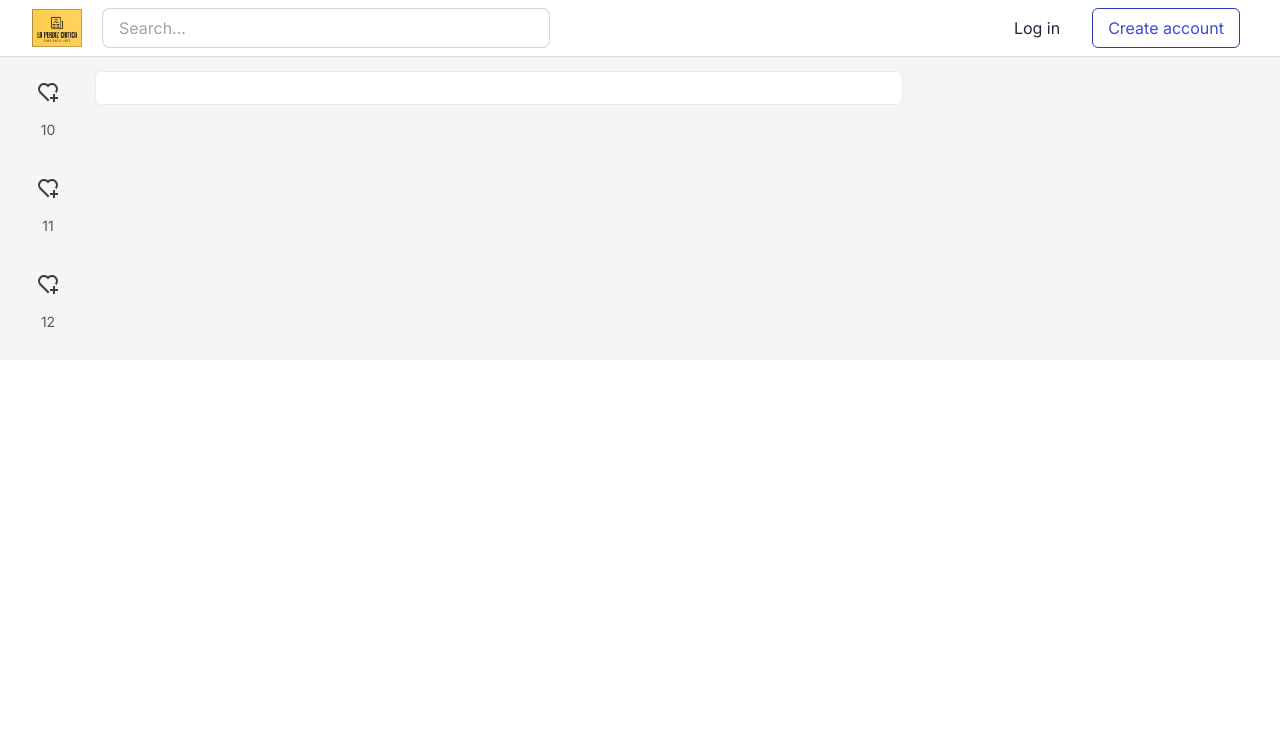
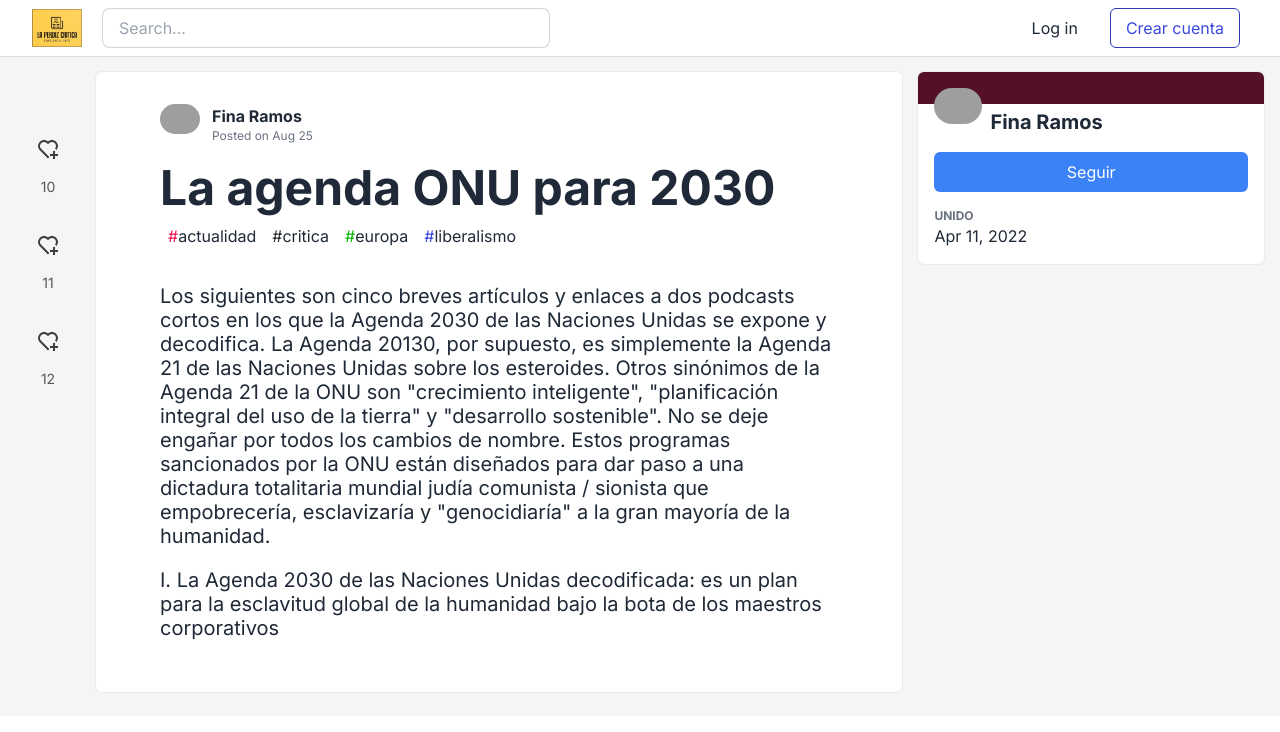
Before and after one commit to Eneko96/laperdizcritica, a Next.js app: page /article in a window 1280 px wide. Shown: the top 732 px of the page. Built offline with nearby package versions, Linux system fonts and the light colour scheme; grey boxes are pictures that could not be loaded.

Commit message:
wip: finish scafolding for article

```diff
--- a/next.config.js
+++ b/next.config.js
@@ -1,8 +1,16 @@
 /** @type {import('next').NextConfig} */
 const nextConfig = {
   images: {
-      domains: ['picsum.photos']
-      }
-}
+    domains: ["picsum.photos"],
+    remotePatterns: [
+      {
+        protocol: "https",
+        hostname: "res.cloudinary.com",
+        port: "",
+        pathname: "/practicaldev/**",
+      },
+    ],
+  },
+};
 
-module.exports = nextConfig
+module.exports = nextConfig;
--- a/src/app/Header.tsx
+++ b/src/app/Header.tsx
@@ -4,7 +4,9 @@ export default function Header() {
   return (
     <header className="w-full px-4 items-center bg-white h-[56px] fixed header-shadow left-0 top-0 right-0">
       <div className="max-w-[1280px] flex m-auto h-full w-auto items-center px-4">
-        <Image src="/lpc.jpg" width={50} height={40} alt="Website logo" />
+        <a href="/">
+          <Image src="/lpc.jpg" width={50} height={40} alt="Website logo" />
+        </a>
         <input
           type="search"
           placeholder="Search..."
@@ -15,7 +17,7 @@ export default function Header() {
             Log in
           </a>
           <a className="h-10 mr-2 border-[1px] px-[15px] py-[7px] text-[#3B49DF] items-center inline-flex relative hover:bg-[#3B49DF] border-[#2F3AB2] hover:text-white hover:z-[1] hover:underline rounded-md">
-            Create account
+            Crear cuenta
           </a>
         </div>
       </div>
--- a/src/app/article/page.tsx
+++ b/src/app/article/page.tsx
@@ -1,3 +1,4 @@
+import Image from "next/image";
 const actions = new Map([
   ["like", "text-[#dc2626]"],
   ["comment", "text-[#F59E0B]"],
@@ -23,7 +24,7 @@ export default async function Article() {
                         fill="none"
                         role="img"
                         aria-hidden="true"
-                        className={`crayons-icon fill-current hover:${value} transition-all`}
+                        className={`story-icon fill-current hover:${value} transition-all`}
                       >
                         <g
                           clip-path="url(#clip0_988_3276)"
@@ -55,14 +56,146 @@ export default async function Article() {
           <div className="min-w-0">
             <div className="b-1 rounded-md bg-white h-50 mb-2 shadow-card">
               <header>
-                <div className="article-meta p-x-[64px] pt-[32px]">
-                  <div className="flex s:items-start flex-col s:flex-row"></div>
+                <div className="article-meta px-[64px] pt-[32px]">
+                  <div className="flex sm:items-start flex-col sm:flex-row">
+                    <div className="flex flex-1 mb-5 items-start">
+                      <div className="relative">
+                        <a href="/pavanbelagatti">
+                          <Image
+                            className="rounded-full align-middle"
+                            src="https://res.cloudinary.com/practicaldev/image/fetch/s--2vX_-1o2--/c_fill,f_auto,fl_progressive,h_50,q_auto,w_50/https://dev-to-uploads.s3.amazonaws.com/uploads/user/profile_image/68703/6b2032e7-c028-4024-b132-260b569d1989.jpeg"
+                            width="40"
+                            height="40"
+                            alt="Pavan Belagatti"
+                          />
+                        </a>
+                      </div>
+                      <div className="pl-3 flex-1">
+                        <a
+                          href="/pavanbelagatti"
+                          className="story-link font-bold text-base hover:text-[#336699]"
+                        >
+                          Fina Ramos
+                        </a>
+                        <p className="text-xs text-gray-500">
+                          Posted on{" "}
+                          <time
+                            dateTime="2023-08-25T04:27:39Z"
+                            className="date-no-year"
+                            title="Friday, August 25, 2023 at 5:27:39 AM"
+                          >
+                            Aug 25
+                          </time>
+                        </p>
+                      </div>
+                    </div>
+                  </div>
+                  <h1 className="text-3xl md:text-4xl lg:text-5xl font-bold sm:font-heavy  mb-2 medium">
+                    La agenda ONU para 2030
+                  </h1>
+                  <div className="spec__tags flex flex-wrap">
+                    <a
+                      className="story-tag hover:bg-[#ED155619]"
+                      href="/t/database"
+                    >
+                      <span className="story-tag__prefix text-[#ED1556] transition-all flex-shrink-0">
+                        #
+                      </span>
+                      actualidad
+                    </a>
+                    <a className="story-tag hover:bg-[#2D2A2A1A]" href="/t/ai">
+                      <span className="story-tag__prefix text-[#2d2a2a] transition-all flex-shrink-0">
+                        #
+                      </span>
+                      critica
+                    </a>
+                    <a
+                      className="story-tag hover:bg-[#06B5001A] "
+                      href="/t/devops"
+                    >
+                      <span className="story-tag__prefix text-[#06B500] transition-all flex-shrink-0">
+                        #
+                      </span>
+                      europa
+                    </a>
+                    <a
+                      className="story-tag hover:bg-[#3B49DF1A]"
+                      href="/t/developers"
+                    >
+                      <span className="story-tag__prefix text-[#3b49df] transition-all flex-shrink-0">
+                        #
+                      </span>
+                      liberalismo
+                    </a>
+                  </div>
                 </div>
               </header>
+              <div className="py-8 px-16">
+                <p className="content-p">
+                  Los siguientes son cinco breves artículos y enlaces a dos
+                  podcasts cortos en los que la Agenda 2030 de las Naciones
+                  Unidas se expone y decodifica. La Agenda 20130, por supuesto,
+                  es simplemente la Agenda 21 de las Naciones Unidas sobre los
+                  esteroides. Otros sinónimos de la Agenda 21 de la ONU son
+                  &quot;crecimiento inteligente&quot;, &quot;planificación
+                  integral del uso de la tierra&quot; y &quot;desarrollo
+                  sostenible&quot;. No se deje engañar por todos los cambios de
+                  nombre. Estos programas sancionados por la ONU están diseñados
+                  para dar paso a una dictadura totalitaria mundial judía
+                  comunista / sionista que empobrecería, esclavizaría y
+                  &quot;genocidiaría&quot; a la gran mayoría de la humanidad.
+                </p>
+                <p className="content-p">
+                  I. La Agenda 2030 de las Naciones Unidas decodificada: es un
+                  plan para la esclavitud global de la humanidad bajo la bota de
+                  los maestros corporativos
+                </p>
+              </div>
             </div>
           </div>
         </main>
-        <aside></aside>
+        <aside className="block w-[3fr]">
+          <div className="grid gap-4 pb-4 break-words">
+            <div className="border-t-[#551029] grid pt-0 p-4 gap-4 bg-white shadow-card rounded-md border-t-[2rem] border-solid">
+              <div className="-mt-4">
+                <a href="/pavanbelagatti" className="flex">
+                  <span className="crayons-avatar crayons-avatar--xl  mr-2 shrink-0">
+                    <Image
+                      src="https://res.cloudinary.com/practicaldev/image/fetch/s--yN1AKjH3--/c_fill,f_auto,fl_progressive,h_90,q_auto,w_90/https://dev-to-uploads.s3.amazonaws.com/uploads/user/profile_image/68703/6b2032e7-c028-4024-b132-260b569d1989.jpeg"
+                      className="crayons-avatar__image rounded-full"
+                      alt=""
+                      loading="lazy"
+                      width={48}
+                      height={48}
+                    />
+                  </span>
+                  <span className="crayons-link crayons-subtitle-2 mt-5 text-xl font-bold">
+                    Fina Ramos
+                  </span>
+                </a>
+              </div>
+              <div>
+                <button className="whitespace-nowrap w-full relative inline-block py-2 px-4 rounded-md text-base transition-all bg-blue-500 text-white hover:bg-blue-800">
+                  Seguir
+                </button>
+              </div>
+              <div>
+                <ul className="list-none m-0 p-0">
+                  <li className="m-0">
+                    <div className="text-xs font-bold uppercase text-gray-500">
+                      Unido
+                    </div>
+                    <div className="">
+                      <time dateTime="2022-04-11T18:13:36Z" className="date">
+                        Apr 11, 2022
+                      </time>
+                    </div>
+                  </li>
+                </ul>
+              </div>
+            </div>
+          </div>
+        </aside>
       </div>
     </div>
   );
--- a/src/app/globals.css
+++ b/src/app/globals.css
@@ -56,4 +56,9 @@ h6 {
   .grid-custom {
     grid-template-rows: min-content 1fr min-content;
   }
+  .content-p {
+    margin: 0 0 1.25rem 0;
+    font-size: 1.25rem;
+    overflow-wrap: break-word;
+  }
 }
```
